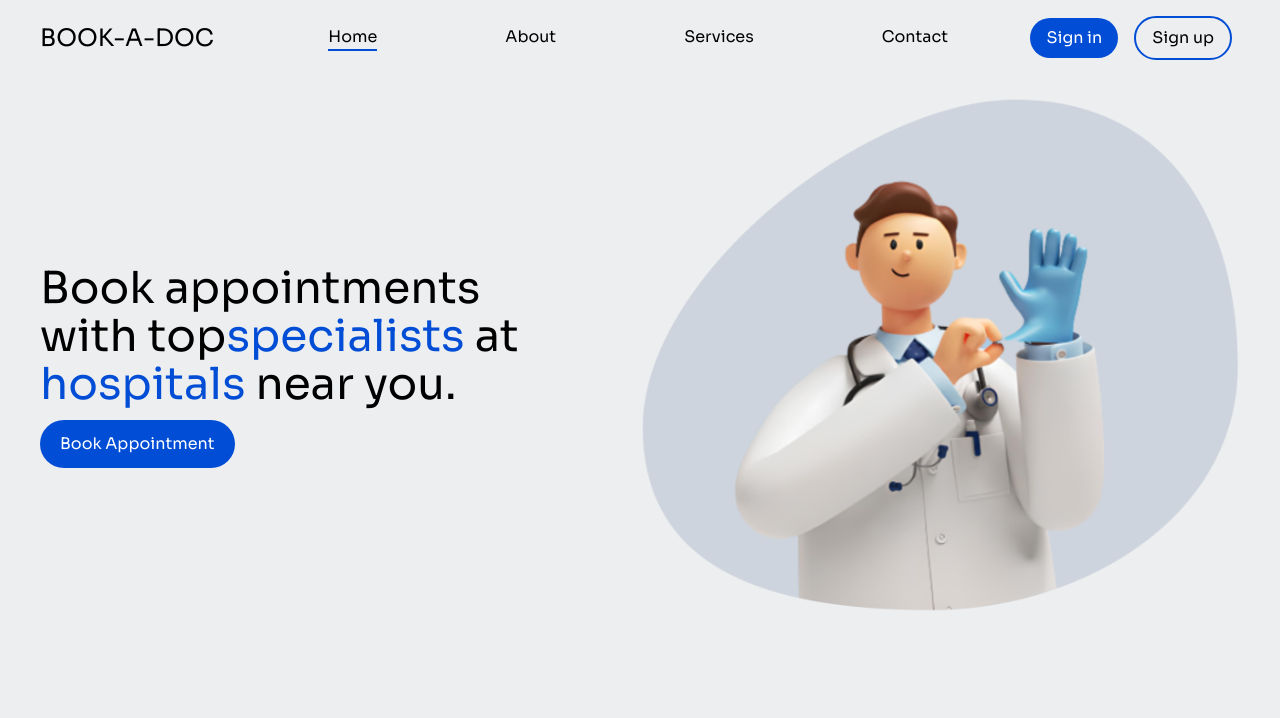
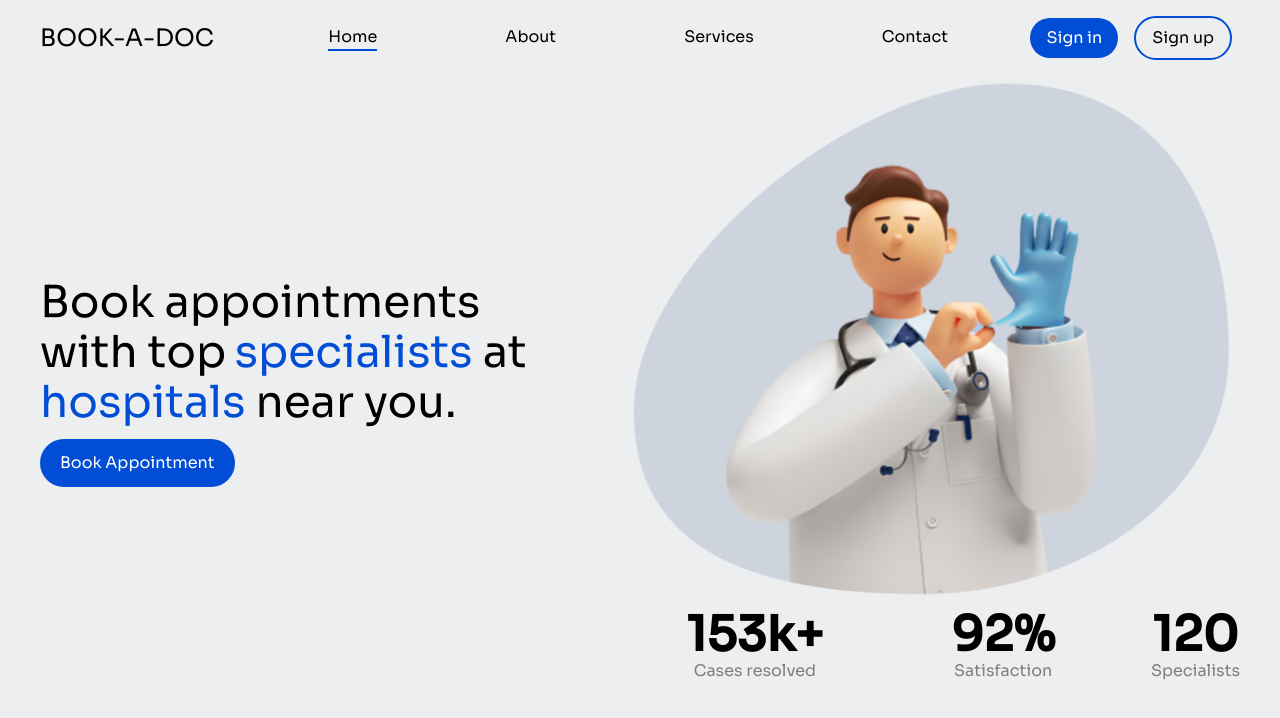
Before and after one commit to kiisidev/BOOK-A-DOC, a React (Vite) app: page / in a window 1280 px wide. Shown: the top 718 px of the page. Built offline with nearby package versions, Linux system fonts and the light colour scheme.

Commit message:
added stats

```diff
--- a/src/components/Header.jsx
+++ b/src/components/Header.jsx
@@ -1,3 +1,4 @@
+import { stats } from "./data";
 import hero from "../assets/hero.png";
 import Navbar from "./Navbar";
 
@@ -6,18 +7,28 @@ export default function Header() {
     <header className=" w-full h-[100vh]  bg-midWhite">
       <div className="relative lg:left-10 right-10 ">
         <Navbar />
-        <section className="lg:flex lg:justify-between lg:items-center pt-24 ">
-          <div className="mt-5">
-            <p className="lg:text-[44px] leading-[48px] font-[400]">
+        <section className="lg:flex lg:justify-between lg:items-center pt-20 ">
+          <div>
+            <p className="lg:text-[44px] leading-[50px] font-[400]">
               Book appointments <br></br>with top
-              <span className="text-hint">specialists</span> at<br></br>
+              <span className="text-hint pl-2">specialists</span> at<br></br>
               <span className="text-hint"> hospitals</span> near you.
             </p>
             <button className="bg-hint px-5 py-3 rounded-3xl mt-3 text-white ">
               Book Appointment
             </button>
           </div>
-          <img src={hero} alt="Doctor" className="lg:w-[600px] mr-20" />
+          <div className="flex flex-col items-center">
+            <img src={hero} alt="Doctor" className="lg:w-[600px] mr-20" />
+            <div className="flex text-center mr-20 pt-3">
+              {stats.map((stat) => (
+                <span key={stat.num} className={`${stat.num < 3 ? "px-16" : "pl-8"}`}>
+                  <h2 className="text-5xl font-bold">{stat.value}</h2>
+                  <p className="text-secondaryText">{stat.title}</p>
+                </span>
+              ))}
+            </div>
+          </div>
         </section>
       </div>
     </header>
--- /dev/null
+++ b/src/components/data/index.js
@@ -0,0 +1,23 @@
+export const stats = [
+    {
+        value:"153k+",
+        title:"Cases resolved",
+        num: 1
+
+    },
+    {
+        value:"92%",
+        title:"Satisfaction",
+        num: 2
+
+
+    },
+    {
+        value:"120",
+        title:"Specialists",
+        num: 3
+
+
+    }
+
+]
--- a/tailwind.config.js
+++ b/tailwind.config.js
@@ -8,6 +8,7 @@ module.exports = {
         primary: "#FFFFFF",
         dark: "#181818",
         hint: '#014DD5',
+        secondaryText:"#7E7E7E",
         midAsh:"#D6DFE8",
         midWhite:"#ECEEF0"
 
```
